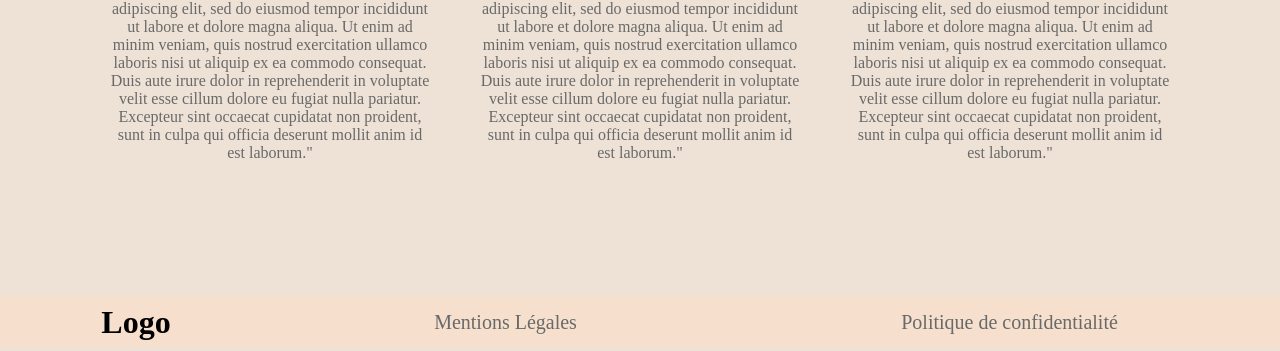
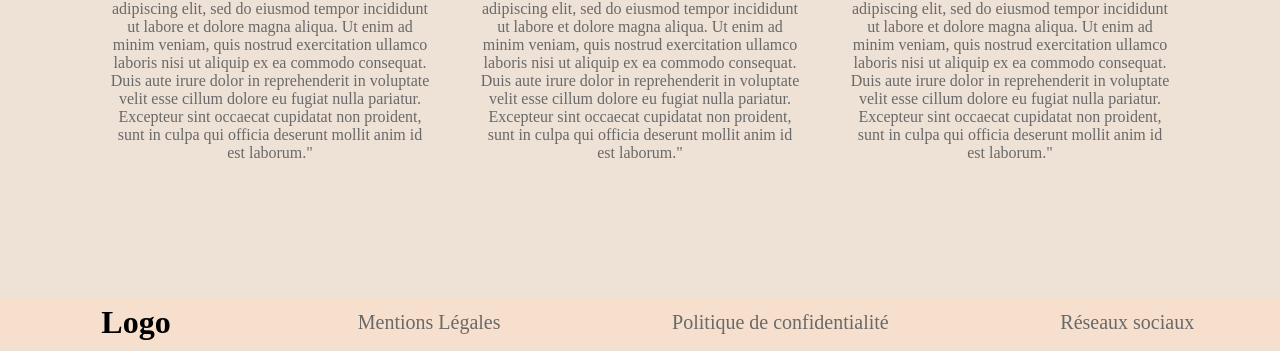
Before and after one commit to Emel-k/brief-git, a plain HTML site: page index.html in a window 1280 px wide. Shown: the part 553-904 px from the top of the page. Drawn offline with Linux system fonts and the light colour scheme.

Commit message:
Creation footer

```diff
--- a/index.html
+++ b/index.html
@@ -36,6 +36,7 @@
         <ul class="foot">
             <li><a href="#">Mentions Légales</a></li>
             <li><a href="#">Politique de confidentialité</a></li>
+            <li><a href="#">Réseaux sociaux</a></li>
         </ul>
     </footer>
 </body>
```
